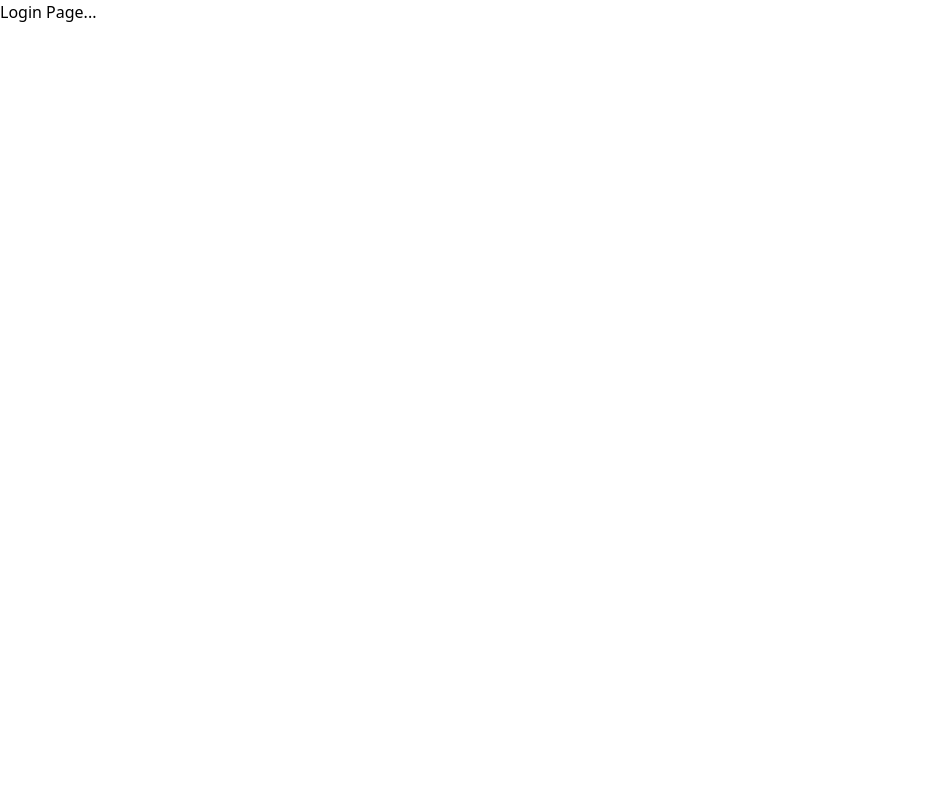
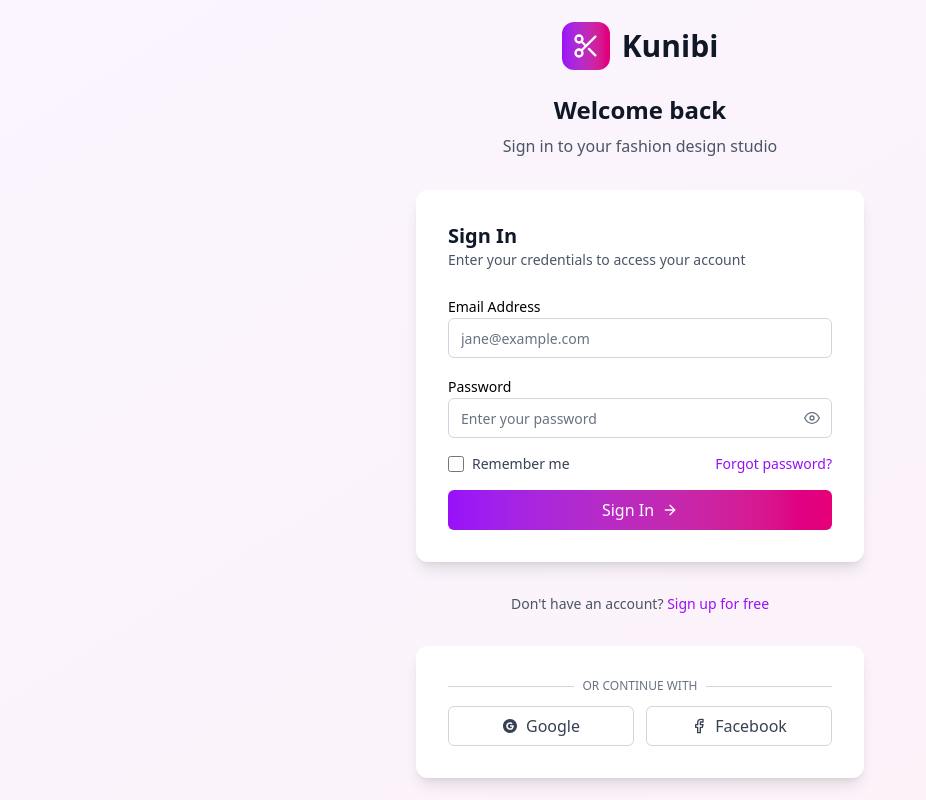
Before and after one commit to PeaceOloruntoba/special-memory, a React (Vite) app: page /login in a window 1280 px wide. Shown: the whole page, without its empty margins (0-926 px from the left). Built offline with nearby package versions, Linux system fonts and the light colour scheme; no server answers.

Commit message:
Update Login.tsx

```diff
--- a/src/pages/auth/Login.tsx
+++ b/src/pages/auth/Login.tsx
@@ -1,5 +1,186 @@
+"use client";
+
+import React, { useState } from "react";
+import {
+  FiScissors,
+  FiEye,
+  FiEyeOff,
+  FiArrowRight,
+  FiFacebook,
+} from "react-icons/fi";
+import Label from "../../components/ui/Label";
+import Input from "../../components/ui/Input";
+import Button from "../../components/ui/Button";
+import Checkbox from "../../components/ui/Checkbox";
+import { AiFillGoogleCircle } from "react-icons/ai";
+
 export default function Login() {
+  const [showPassword, setShowPassword] = useState(false);
+  const [formData, setFormData] = useState({
+    email: "",
+    password: "",
+    rememberMe: false,
+  });
+
+  const handleSubmit = (e: React.FormEvent) => {
+    e.preventDefault();
+    // Handle login logic here
+    console.log("Login data:", formData);
+  };
+
   return (
-    <div>Login Page...</div>
-  )
+    <div className="min-h-screen bg-gradient-to-br from-purple-50 to-pink-50 flex items-center justify-center p-4">
+      <div className="w-full max-w-md space-y-8">
+        {/* Logo and Header */}
+        <div className="text-center">
+          <div className="flex items-center justify-center gap-3 mb-6">
+            <div className="w-12 h-12 bg-gradient-to-r from-purple-600 to-pink-600 rounded-xl flex items-center justify-center">
+              <FiScissors className="h-7 w-7 text-white" />
+            </div>
+            <span className="text-3xl font-bold text-gray-900">Kunibi</span>
+          </div>
+          <h1 className="text-2xl font-bold text-gray-900 mb-2">
+            Welcome back
+          </h1>
+          <p className="text-gray-600">Sign in to your fashion design studio</p>
+        </div>
+
+        {/* Login Form */}
+        <div className="bg-white rounded-xl shadow-lg p-8">
+          <div className="mb-6">
+            <h2 className="text-xl font-semibold text-gray-900">Sign In</h2>
+            <p className="text-gray-600 text-sm">
+              Enter your credentials to access your account
+            </p>
+          </div>
+          <div>
+            <form onSubmit={handleSubmit} className="space-y-4">
+              <div className="space-y-2">
+                <Label
+                  htmlFor="email"
+                  className="text-sm font-medium leading-none"
+                >
+                  Email Address
+                </Label>
+                <Input
+                  id="email"
+                  type="email"
+                  value={formData.email}
+                  onChange={(e) =>
+                    setFormData({ ...formData, email: e.target.value })
+                  }
+                  placeholder="jane@example.com"
+                  required
+                  className="flex h-10 w-full rounded-md border border-gray-300 bg-white px-3 py-2 text-sm placeholder:text-gray-500 focus-visible:outline-none focus-visible:ring-2 focus-visible:ring-purple-950"
+                />
+              </div>
+
+              <div className="space-y-2">
+                <Label
+                  htmlFor="password"
+                  className="text-sm font-medium leading-none"
+                >
+                  Password
+                </Label>
+                <div className="relative">
+                  <Input
+                    id="password"
+                    type={showPassword ? "text" : "password"}
+                    value={formData.password}
+                    onChange={(e) =>
+                      setFormData({ ...formData, password: e.target.value })
+                    }
+                    placeholder="Enter your password"
+                    required
+                    className="flex h-10 w-full rounded-md border border-gray-300 bg-white px-3 py-2 text-sm placeholder:text-gray-500 focus-visible:outline-none focus-visible:ring-2 focus-visible:ring-purple-950"
+                  />
+                  <Button
+                    type="button"
+                    className="absolute right-0 top-0 h-full px-3 py-2 bg-transparent hover:bg-gray-100 rounded-r-md text-gray-500"
+                    onClick={() => setShowPassword(!showPassword)}
+                  >
+                    {showPassword ? (
+                      <FiEyeOff className="h-4 w-4" />
+                    ) : (
+                      <FiEye className="h-4 w-4" />
+                    )}
+                  </Button>
+                </div>
+              </div>
+
+              <div className="flex items-center justify-between">
+                <div className="flex items-center space-x-2">
+                  <Checkbox
+                    id="remember"
+                    checked={formData.rememberMe}
+                    onChange={(e) =>
+                      setFormData({ ...formData, rememberMe: e.target.checked })
+                    }
+                    className="h-4 w-4 shrink-0 rounded-sm border border-gray-300 accent-purple-600"
+                  />
+                  <Label htmlFor="remember" className="text-sm text-gray-700">
+                    Remember me
+                  </Label>
+                </div>
+                <a
+                  href="/forgot-password"
+                  className="text-sm text-purple-600 hover:text-purple-700"
+                >
+                  Forgot password?
+                </a>
+              </div>
+
+              <Button
+                type="submit"
+                className="w-full h-10 px-4 py-2 flex items-center justify-center rounded-md text-white font-medium bg-gradient-to-r from-purple-600 to-pink-600 hover:from-purple-700 hover:to-pink-700 transition-colors"
+              >
+                Sign In <FiArrowRight className="h-4 w-4 ml-2" />
+              </Button>
+            </form>
+          </div>
+        </div>
+
+        {/* Sign Up Link */}
+        <div className="text-center">
+          <p className="text-sm text-gray-600">
+            Don't have an account?{" "}
+            <a
+              href="/signup"
+              className="text-purple-600 hover:text-purple-700 font-medium"
+            >
+              Sign up for free
+            </a>
+          </p>
+        </div>
+
+        {/* Social Login */}
+        <div className="bg-white rounded-xl shadow-lg p-8">
+          <div>
+            <div className="space-y-3">
+              <div className="relative">
+                <div className="absolute inset-0 flex items-center">
+                  <span className="w-full border-t border-gray-300" />
+                </div>
+                <div className="relative flex justify-center text-xs uppercase">
+                  <span className="bg-white px-2 text-gray-500">
+                    Or continue with
+                  </span>
+                </div>
+              </div>
+              <div className="grid grid-cols-2 gap-3">
+                <Button className="w-full h-10 px-4 py-2 flex items-center justify-center rounded-md text-gray-700 border border-gray-300 bg-transparent hover:bg-gray-100 transition-colors">
+                  <AiFillGoogleCircle className="h-4 w-4 mr-2" />
+                  Google
+                </Button>
+                <Button className="w-full h-10 px-4 py-2 flex items-center justify-center rounded-md text-gray-700 border border-gray-300 bg-transparent hover:bg-gray-100 transition-colors">
+                  <FiFacebook className="h-4 w-4 mr-2" />
+                  Facebook
+                </Button>
+              </div>
+            </div>
+          </div>
+        </div>
+      </div>
+    </div>
+  );
 }
```
